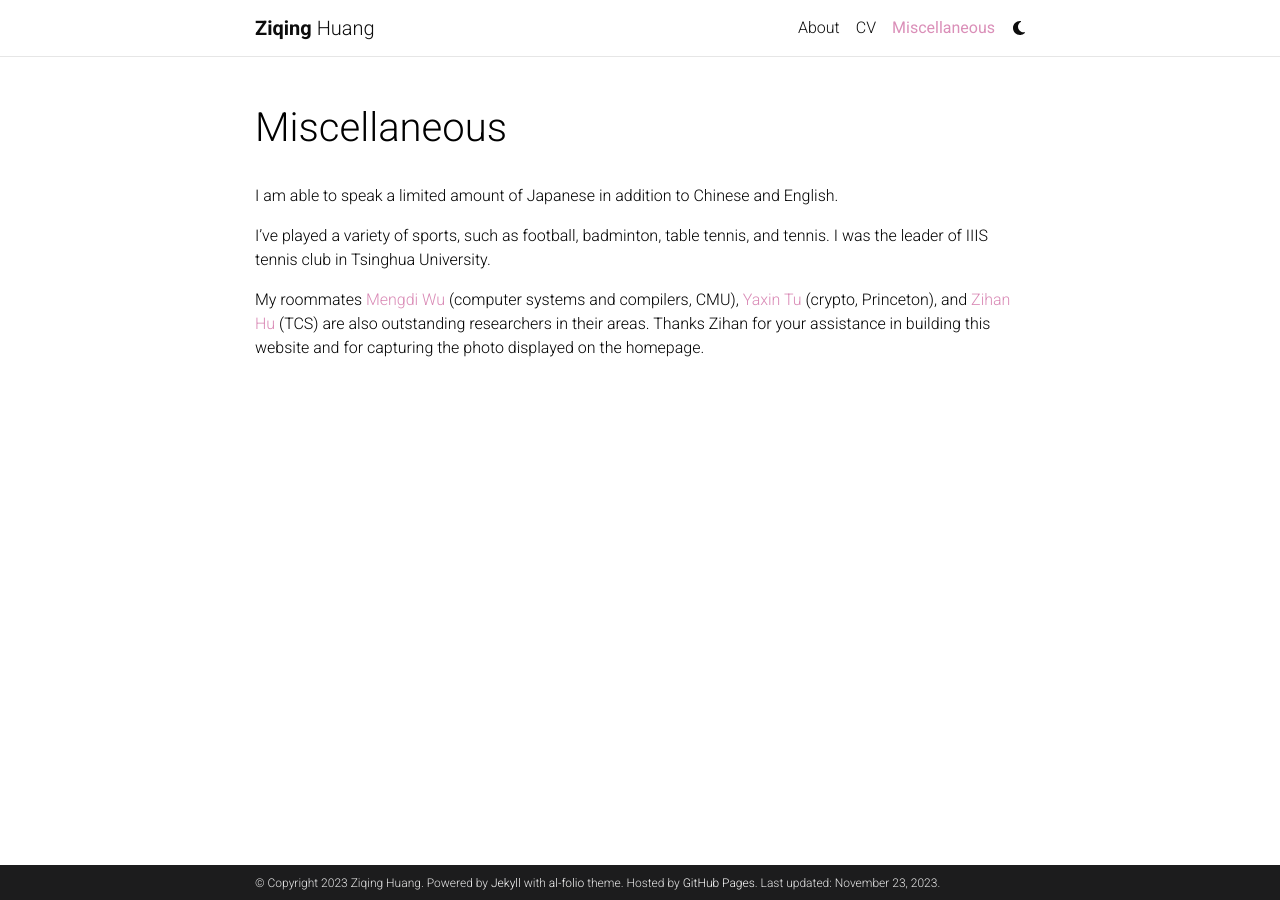
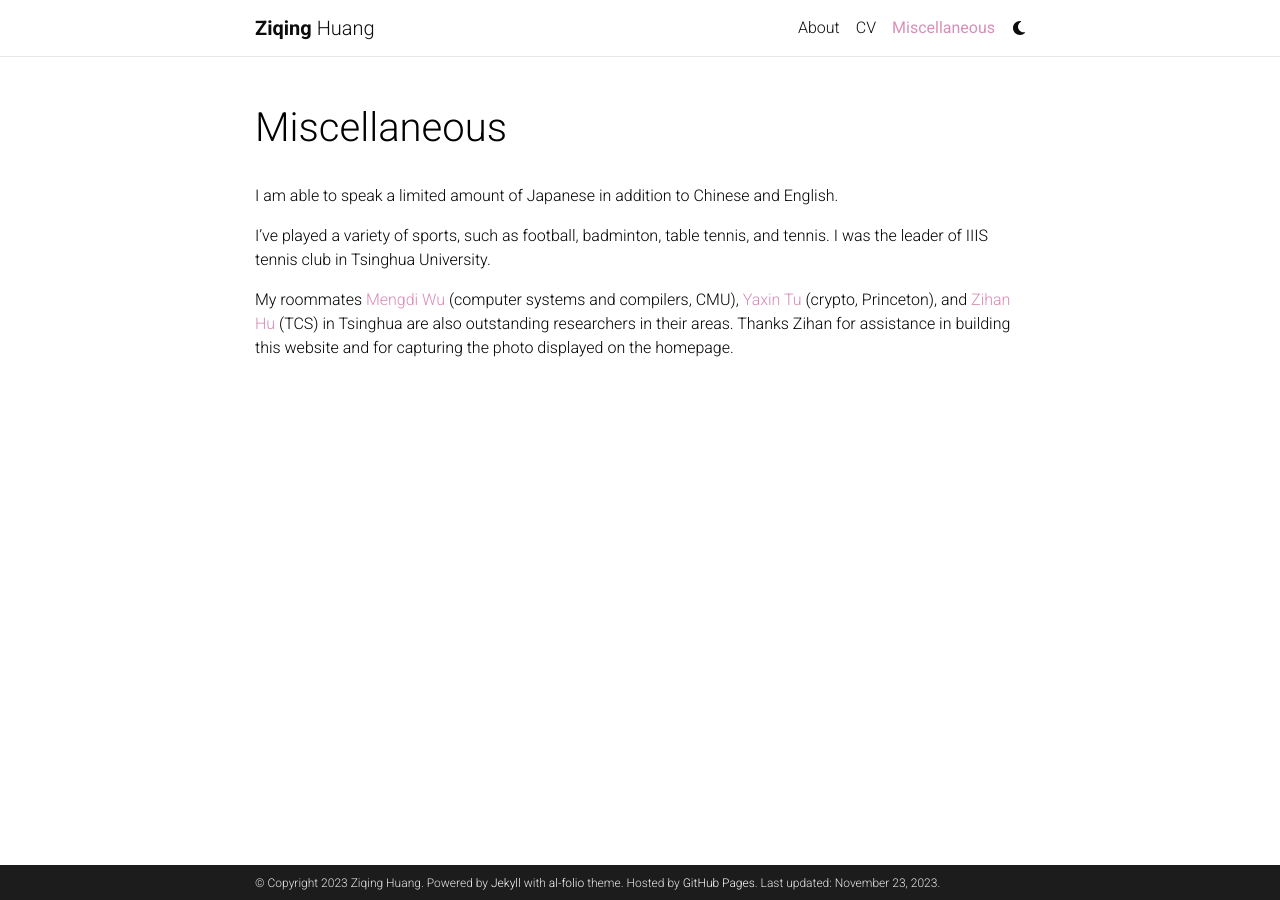
Before and after one commit to ziqing-huang/ziqing-huang.github.io, a Jekyll site: the page built from _pages/miscellaneous.md, in a window 1280 px wide. Built offline with Jekyll 4.4.1, drawn with Linux system fonts in a browser that asks for light colours; nearby versions of some CDN libraries; comment, search, counter and statistics services are not loaded; a style sheet for code colours, icons or effects is not loaded.

Commit message:
Fix typo

```diff
--- a/_pages/miscellaneous.md
+++ b/_pages/miscellaneous.md
@@ -11,4 +11,4 @@ I am able to speak a limited amount of Japanese in addition to Chinese and Engli
 
 I've played a variety of sports, such as football, badminton, table tennis, and tennis. I was the leader of IIIS tennis club in Tsinghua University.
 
-My roommates [Mengdi Wu](https://wmdi.github.io/) (computer systems and compilers, CMU), [Yaxin Tu](https://tu-yaxin.github.io/) (crypto, Princeton), and [Zihan Hu](https://zihanhu.cn/) (TCS) are also outstanding researchers in their areas. Thanks Zihan for your assistance in building this website and for capturing the photo displayed on the homepage.
+My roommates [Mengdi Wu](https://wmdi.github.io/) (computer systems and compilers, CMU), [Yaxin Tu](https://tu-yaxin.github.io/) (crypto, Princeton), and [Zihan Hu](https://zihanhu.cn/) (TCS) in Tsinghua are also outstanding researchers in their areas. Thanks Zihan for assistance in building this website and for capturing the photo displayed on the homepage.
```
